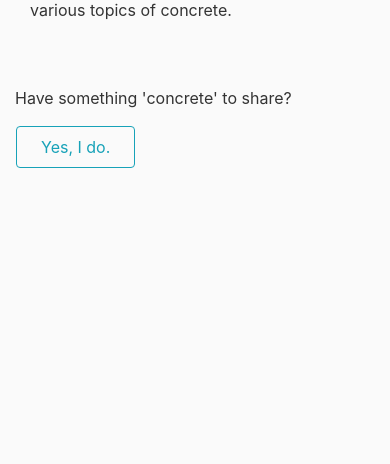
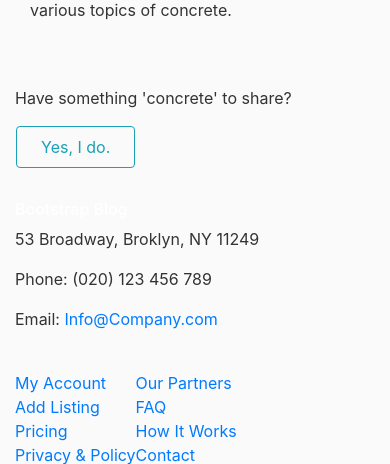
Before and after one commit to olurepo/comatap, a Django app: template blog/templates/blog/home.html in a window 390 px wide. Shown: the part 325-789 px from the top of the page. Before the commit the page ends 493 px from the top, so only its background shows below. Run offline with Django 3.2, Linux system fonts and the light colour scheme; the template is opened without the code that fills it, so the values that code supplies are empty; some libraries are stand-ins or nearby versions.

Commit message:
Added Footer to Base Template

```diff
--- a/projects/templates/projects/base.html
+++ b/projects/templates/projects/base.html
@@ -77,6 +77,8 @@
         </div>
     </main>
 
+    {% include 'footer.html' %}
+
 
     <!-- Optional JavaScript -->
     <!-- jQuery first, then Popper.js, then Bootstrap JS -->
--- /dev/null
+++ b/projects/templates/projects/footer.html
@@ -0,0 +1,69 @@
+{% load static %}
+<footer class="main-footer">
+  <div class="container">
+    <div class="row">
+      <div class="col-md-4">
+        <div class="logo">
+          <h6 class="text-white">Bootstrap Blog</h6>
+        </div>
+        <div class="contact-details">
+          <p>53 Broadway, Broklyn, NY 11249</p>
+          <p>Phone: (020) 123 456 789</p>
+          <p>Email: <a href="mailto:info@company.com">Info@Company.com</a></p>
+          <ul class="social-menu">
+            <li class="list-inline-item"><a href="#"><i class="fa fa-facebook"></i></a></li>
+            <li class="list-inline-item"><a href="#"><i class="fa fa-twitter"></i></a></li>
+            <li class="list-inline-item"><a href="#"><i class="fa fa-instagram"></i></a></li>
+            <li class="list-inline-item"><a href="#"><i class="fa fa-behance"></i></a></li>
+            <li class="list-inline-item"><a href="#"><i class="fa fa-pinterest"></i></a></li>
+          </ul>
+        </div>
+      </div>
+      <div class="col-md-4">
+        <div class="menus d-flex">
+          <ul class="list-unstyled">
+            <li> <a href="#">My Account</a></li>
+            <li> <a href="#">Add Listing</a></li>
+            <li> <a href="#">Pricing</a></li>
+            <li> <a href="#">Privacy &amp; Policy</a></li>
+          </ul>
+          <ul class="list-unstyled">
+            <li> <a href="#">Our Partners</a></li>
+            <li> <a href="#">FAQ</a></li>
+            <li> <a href="#">How It Works</a></li>
+            <li> <a href="#">Contact</a></li>
+          </ul>
+        </div>
+      </div>
+      <div class="col-md-4">
+        <div class="latest-posts"><a href="#">
+            <div class="post d-flex align-items-center">
+              <div class="image"><img src="{% static 'img/small-thumbnail-1.jpg' %}" alt="..." class="img-fluid"></div>
+              <div class="title"><strong>Hotels for all budgets</strong><span class="date last-meta">October 26, 2016</span></div>
+            </div></a><a href="#">
+            <div class="post d-flex align-items-center">
+              <div class="image"><img src="{% static 'img/small-thumbnail-2.jpg' %}" alt="..." class="img-fluid"></div>
+              <div class="title"><strong>Great street atrs in London</strong><span class="date last-meta">October 26, 2016</span></div>
+            </div></a><a href="#">
+            <div class="post d-flex align-items-center">
+              <div class="image"><img src="{% static 'img/small-thumbnail-3.jpg' %}" alt="..." class="img-fluid"></div>
+              <div class="title"><strong>Best coffee shops in Sydney</strong><span class="date last-meta">October 26, 2016</span></div>
+            </div></a></div>
+      </div>
+    </div>
+  </div>
+  <div class="copyrights">
+    <div class="container">
+      <div class="row">
+        <div class="col-md-6">
+          <p>&copy; 2017. All rights reserved. Your great site.</p>
+        </div>
+        <div class="col-md-6 text-right">
+          <p>Template By <a href="https://bootstraptemple.com" class="text-white">Bootstrap Temple</a>
+            <!-- Please do not remove the backlink to Bootstrap Temple unless you purchase an attribution-free license @ Bootstrap Temple or support us at http://bootstrapious.com/donate. It is part of the license conditions. Thanks for understanding :)                         -->
+          </p>
+        </div>
+      </div>
+    </div>
+  </div>
+</footer>
--- a/sensors/views.py
+++ b/sensors/views.py
@@ -135,7 +135,6 @@ def combined_data(request, pk):
     sensor_id = sensor.id
 
     data = Data.objects.filter(sensor=sensor)
-    data.delete()
 
     # get all the available data on this sensor
     xList = []
```
